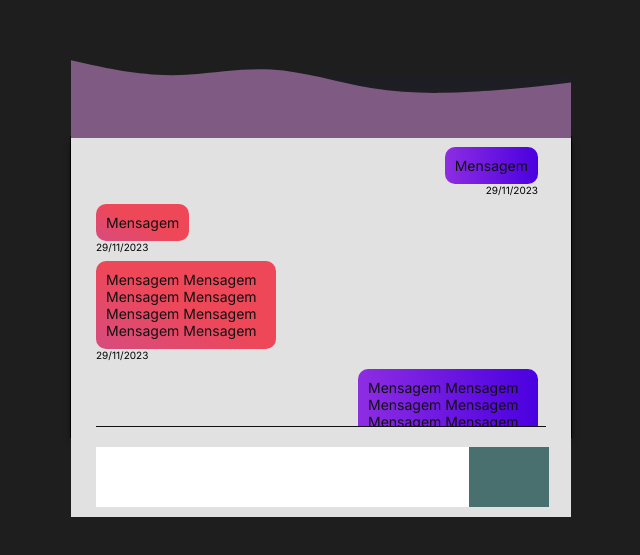
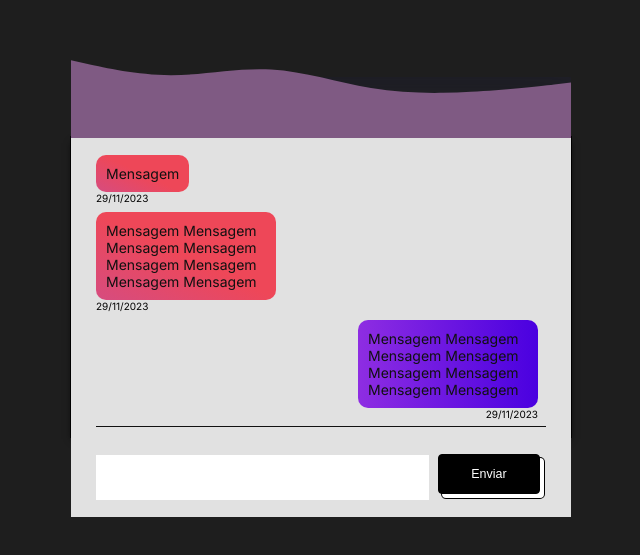
Before and after one commit to maletta/socket-chat-js, a React (Create React App) app in the folder frontend/: page / in a window 1280 px wide. Shown: the part 103-658 px from the top of the page, without its empty margins (319-959 px from the left). Built offline with nearby package versions, Linux system fonts and the light colour scheme.

Commit message:
add events to chat component

```diff
--- a/frontend/public/index.html
+++ b/frontend/public/index.html
@@ -27,7 +27,7 @@
       work correctly both with client-side routing and a non-root public URL.
       Learn how to configure a non-root public URL by running `npm run build`.
     -->
-    <title>Chat</title>
+    <title>WebSocket JS</title>
   </head>
   <body>
     <noscript>You need to enable JavaScript to run this app.</noscript>
--- a/frontend/src/components/Chat/Chat.tsx
+++ b/frontend/src/components/Chat/Chat.tsx
@@ -1,16 +1,13 @@
 import React from 'react';
 
 import CHS from './styles';
-import { messagesMocks } from 'mocks/chatMessagesMock';
-import { IMessageAuthor } from 'types/messages-types';
 import clsx from 'clsx';
 import { formatDate } from 'utils/date';
+import { useChat } from './useChat';
 
 const Chat: React.FC = () => {
-  const user: IMessageAuthor = {
-    id: 1,
-    name: 'Agente 1',
-  };
+  const { messagesWS, refMessageList, currentUser, onChangeInputChat, onKeyDownEnterChat, sendMessage, inputValue } = useChat();
+
   return (
     <CHS.ChatContainer>
       <CHS.ChatHeader>
@@ -23,9 +20,9 @@ const Chat: React.FC = () => {
         </CHS.WaveSVG>
       </CHS.ChatHeader>
       <CHS.ChatMessageContainer>
-        <CHS.ChatMessageList>
-          {messagesMocks.map(message => {
-            const messageAuthor = message.author.id === user.id ? 'sender' : 'receiver';
+        <CHS.ChatMessageList ref={refMessageList}>
+          {messagesWS.map(message => {
+            const messageAuthor = message.author.id === currentUser.id ? 'sender' : 'receiver';
             return (
               <CHS.ChatMessageItem key={message.id} className={clsx({ [messageAuthor]: true })}>
                 <p> {message.content}</p>
@@ -36,8 +33,15 @@ const Chat: React.FC = () => {
         </CHS.ChatMessageList>
       </CHS.ChatMessageContainer>
       <CHS.ChatInputContainer>
-        <CHS.ChatInput />
-        <CHS.ChatSendButton />
+        <CHS.ChatInput>
+          <input type="text" onChange={onChangeInputChat} onKeyDown={onKeyDownEnterChat} value={inputValue} />
+        </CHS.ChatInput>
+        <CHS.ChatSendButton>
+          <button className="button-50" onClick={sendMessage}>
+            {/* <img src={sendIcon} /> */}
+            Enviar
+          </button>
+        </CHS.ChatSendButton>
       </CHS.ChatInputContainer>
     </CHS.ChatContainer>
   );
--- a/frontend/src/components/Chat/styles.ts
+++ b/frontend/src/components/Chat/styles.ts
@@ -123,7 +123,7 @@ const ChatMessageItem = styled.div`
 
 const ChatInputContainer = styled.div`
   display: grid;
-  grid-template-columns: 1fr 80px;
+  grid-template-columns: 1fr 120px;
 
   width: 100%;
   height: 80px;
@@ -133,11 +133,98 @@ const ChatInputContainer = styled.div`
 `;
 
 const ChatInput = styled.div`
+  display: flex;
+  align-items: center;
   background-color: white;
+  background-color: ${({ theme }) => theme.palette.gray.dark};
+
+  input {
+    height: 45px;
+    width: 100%;
+    padding-inline: 10px;
+    box-shadow: 0 0 0 0;
+    border: 0 none;
+    outline: 0;
+    border-bottom: 2px solid transparent;
+
+    :hover {
+      border-bottom: 2px solid ${({ theme }) => theme.palette.primary.light};
+    }
+
+    :focus {
+      border-bottom: 2px solid ${({ theme }) => theme.palette.primary.dark};
+    }
+  }
 `;
 
 const ChatSendButton = styled.div`
-  background-color: ${({ theme }) => theme.palette.secondary.dark};
+  display: flex;
+  align-items: center;
+  justify-content: center;
+
+  button {
+    display: flex;
+    align-items: center;
+    justify-content: center;
+    position: relative;
+    top: -3px;
+    height: 40px;
+    width: 40px;
+
+    img {
+      height: 25px;
+    }
+
+    /* CSS */
+    &.button-50 {
+      appearance: button;
+      background-color: #000;
+      background-image: none;
+      border: 1px solid #000;
+      border-radius: 4px;
+      box-shadow: #fff 4px 4px 0 0, #000 4px 4px 0 1px;
+      box-sizing: border-box;
+      color: #fff;
+      cursor: pointer;
+      font-family: ITCAvantGardeStd-Bk, Arial, sans-serif;
+      font-size: 1.25rem;
+      font-weight: 400;
+      line-height: 1rem;
+      overflow: visible;
+      padding: 12px 20px;
+      text-align: center;
+      text-transform: none;
+      touch-action: manipulation;
+      user-select: none;
+      -webkit-user-select: none;
+      vertical-align: middle;
+      white-space: nowrap;
+    }
+
+    &.button-50:focus {
+      text-decoration: none;
+    }
+
+    &.button-50:hover {
+      text-decoration: none;
+    }
+
+    &.button-50:active {
+      box-shadow: rgba(0, 0, 0, 0.125) 0 3px 5px inset;
+      outline: 0;
+    }
+
+    &.button-50:not([disabled]):active {
+      box-shadow: #fff 2px 2px 0 0, #000 2px 2px 0 1px;
+      transform: translate(2px, 2px);
+    }
+
+    @media (min-width: 768px) {
+      &.button-50 {
+        padding: 12px 50px;
+      }
+    }
+  }
 `;
 
 export default {
--- /dev/null
+++ b/frontend/src/components/Chat/useChat.ts
@@ -0,0 +1,62 @@
+import React, { useState, useEffect, useRef } from 'react';
+import { IMessageAuthor, IMessages } from 'types/messages-types';
+import { messagesMocks } from 'mocks/chatMessagesMock';
+
+const useChat = () => {
+  const [messagesWS, setMessagesWS] = useState<IMessages[]>(messagesMocks);
+  const [inputValue, setInputValue] = useState<string>('');
+  const refMessageList = useRef<HTMLDivElement | null>(null);
+  const currentUser: IMessageAuthor = {
+    id: 1,
+    name: 'Agente 1',
+  };
+
+  function onChangeInputChat(event: React.ChangeEvent<HTMLInputElement>) {
+    setInputValue(event.currentTarget.value);
+  }
+
+  function eventScrollChatToEnd() {
+    if (refMessageList.current) {
+      refMessageList.current.scrollTop = refMessageList.current.scrollHeight;
+    }
+  }
+
+  function onKeyDownEnterChat(event: React.KeyboardEvent<HTMLInputElement>) {
+    if (event.key === 'Enter') {
+      sendMessage();
+    }
+  }
+
+  function sendMessage() {
+    if (inputValue.length > 0) {
+      setMessagesWS(prev => {
+        return [
+          ...prev,
+          {
+            id: Number(prev[prev.length - 1].id) + 1,
+            author: currentUser,
+            content: inputValue,
+            timestamp: new Date().toISOString(),
+          },
+        ];
+      });
+      setInputValue('');
+    }
+  }
+
+  useEffect(() => {
+    eventScrollChatToEnd();
+  }, [messagesWS]);
+
+  return {
+    messagesWS,
+    refMessageList,
+    currentUser,
+    inputValue,
+    onChangeInputChat,
+    onKeyDownEnterChat,
+    sendMessage,
+  };
+};
+
+export { useChat };
```
Also changed, not shown: frontend/src/assets/send-icon.png (added), 1 other file (tests, documents, lock files or other folders).
